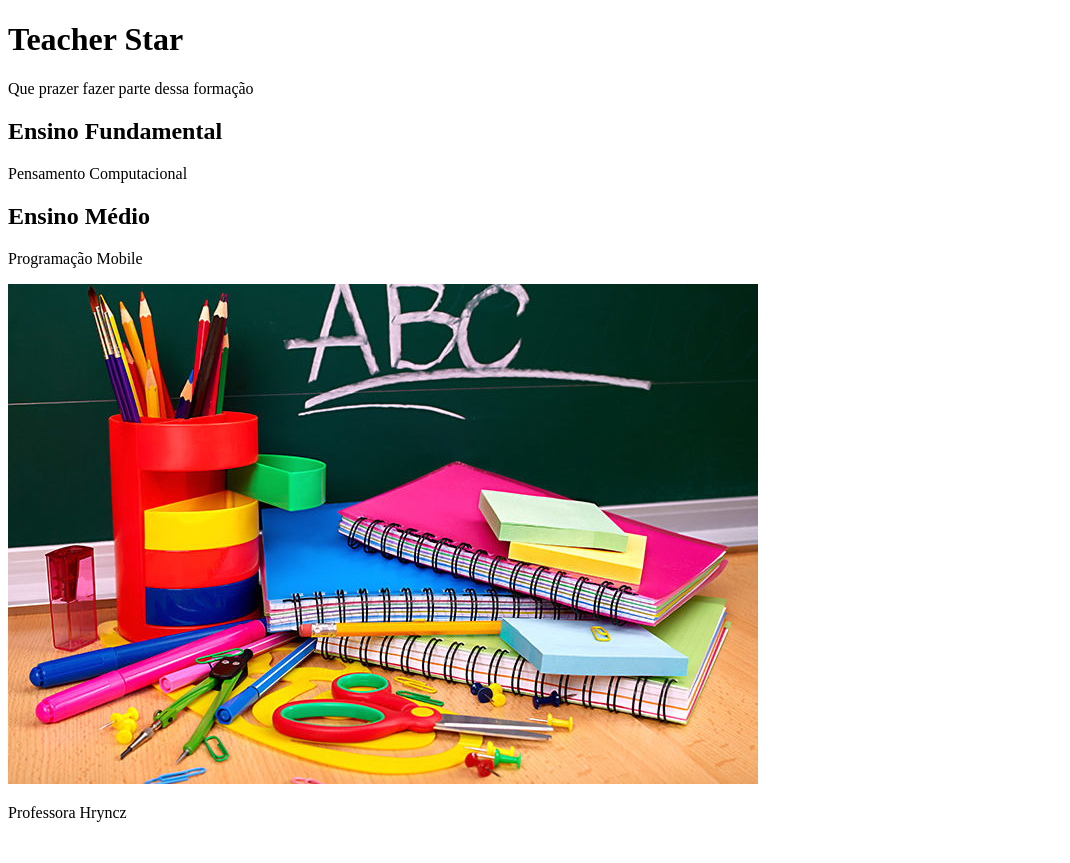
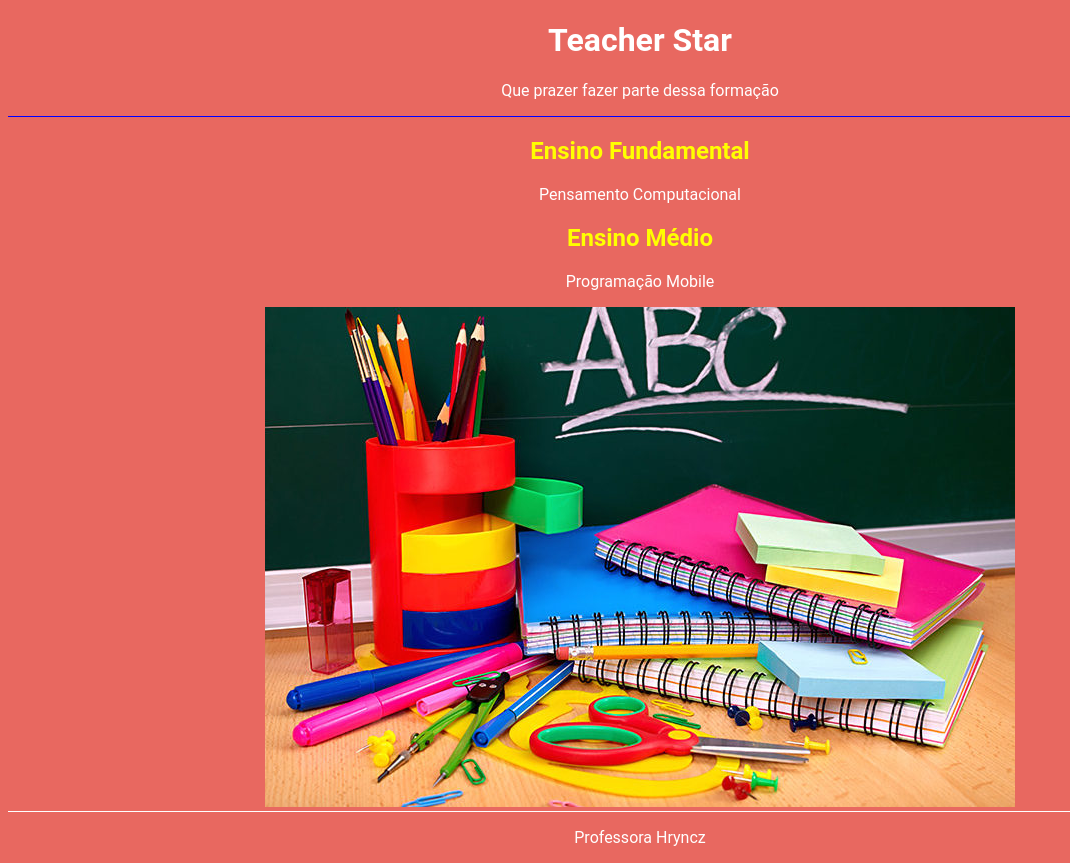
Before and after one commit to daniellyrgues/Teacher-Star, a plain HTML site: page index.html in a window 1280 px wide. Shown: the whole page, without its empty margins (0-1070 px from the left). Before the commit the page ends 838 px from the top, so only its background shows below. Drawn offline with Linux system fonts and the light colour scheme.

Commit message:
estilizado css

```diff
--- a/index.html
+++ b/index.html
@@ -1,10 +1,12 @@
 <!DOCTYPE html>
 <html lang="pt-br">
+
 <head>
     <meta charset="UTF-8">
     <meta name="viewport" content="width=device-width, initial-scale=1.0">
     <title>Teacher Star</title>
 </head>
+<link rel="stylesheet" href="style.css">
 <body>
     <header>
         <h1>Teacher Star</h1>
@@ -27,4 +29,5 @@
     </footer>
 
 </body>
+
 </html>
--- /dev/null
+++ b/style.css
@@ -0,0 +1,19 @@
+h2{
+    color:yellow;
+}
+
+body{
+    background-color: #E86860;
+    color: white;
+    font-family: Roboto;
+    text-align: center;
+
+}
+header{
+border-bottom: 1px solid blue;
+
+}
+
+footer{
+    border-top: 1px solid white;
+}
```
Lines whose indentation alone changed are shown as unchanged.
